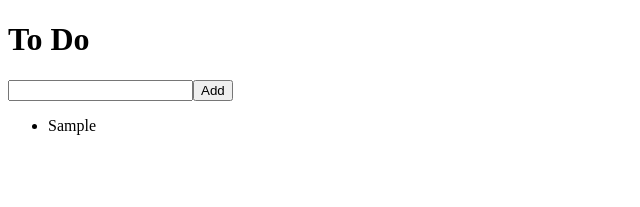
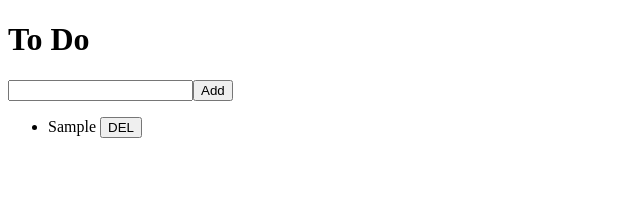
Before and after one commit to YoujungSon/react-redux, a React (Create React App) app: page / in a window 1280 px wide. Both pictures are taken after typing "Sample" into the empty fields and a click on the button "Add". Shown: the top 207 px of the page, without its empty margins (0-640 px from the left). Built offline with nearby package versions, Linux system fonts and the light colour scheme.

Commit message:
#3.4 Deleting To Do

```diff
--- /dev/null
+++ b/src/components/ToDo.js
@@ -0,0 +1,19 @@
+import React from 'react';
+import { deleteToDo } from '../store';
+import { useDispatch } from 'react-redux';
+
+const ToDo = ({ text, id }) => {
+  const dispatch = useDispatch();
+
+  const onClick = () => {
+    dispatch(deleteToDo(id));
+  };
+
+  return (
+    <li>
+      {text} <button onClick={onClick}>DEL</button>
+    </li>
+  );
+};
+
+export default ToDo;
--- a/src/routes/Home.js
+++ b/src/routes/Home.js
@@ -1,11 +1,11 @@
 import React, { useState } from 'react';
 import { useSelector, useDispatch } from 'react-redux';
 import { addToDo } from './../store';
+import ToDo from './../components/ToDo';
 
 const Home = () => {
   const [text, setText] = useState('');
   const todos = useSelector((state) => state);
-  console.log(todos);
   const dispatch = useDispatch();
   function onChange(e) {
     setText(e.target.value);
@@ -24,7 +24,7 @@ const Home = () => {
       </form>
       <ul>
         {todos.map((toDo) => (
-          <li key={toDo?.id}>{toDo.text}</li>
+          <ToDo key={ToDo.id} {...toDo} />
         ))}
       </ul>
     </>
```
